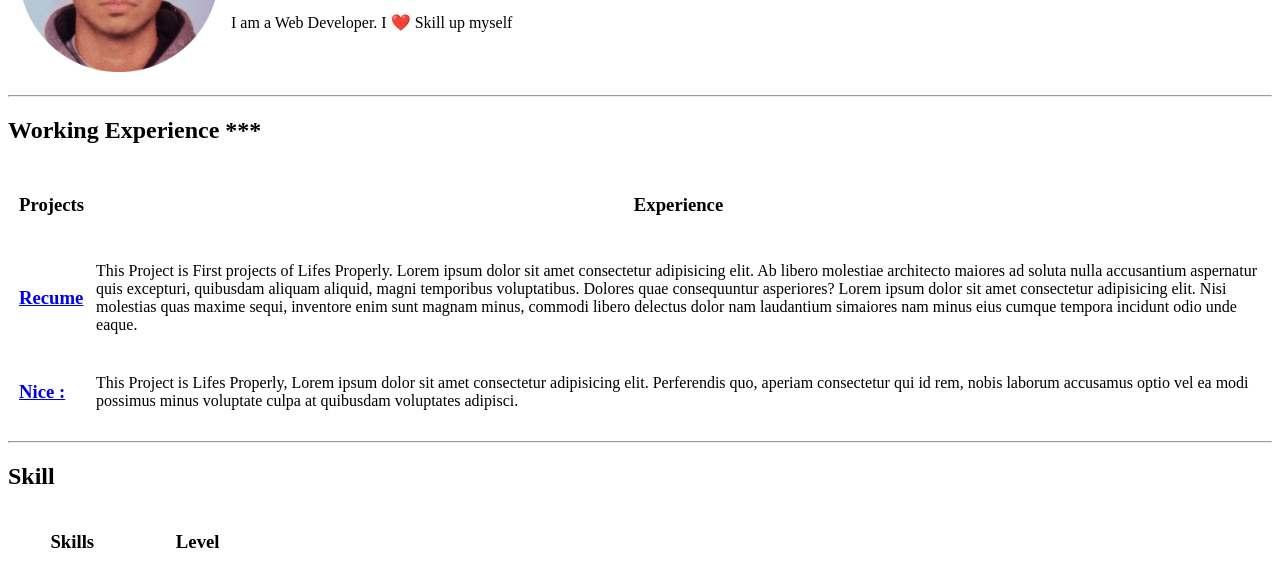
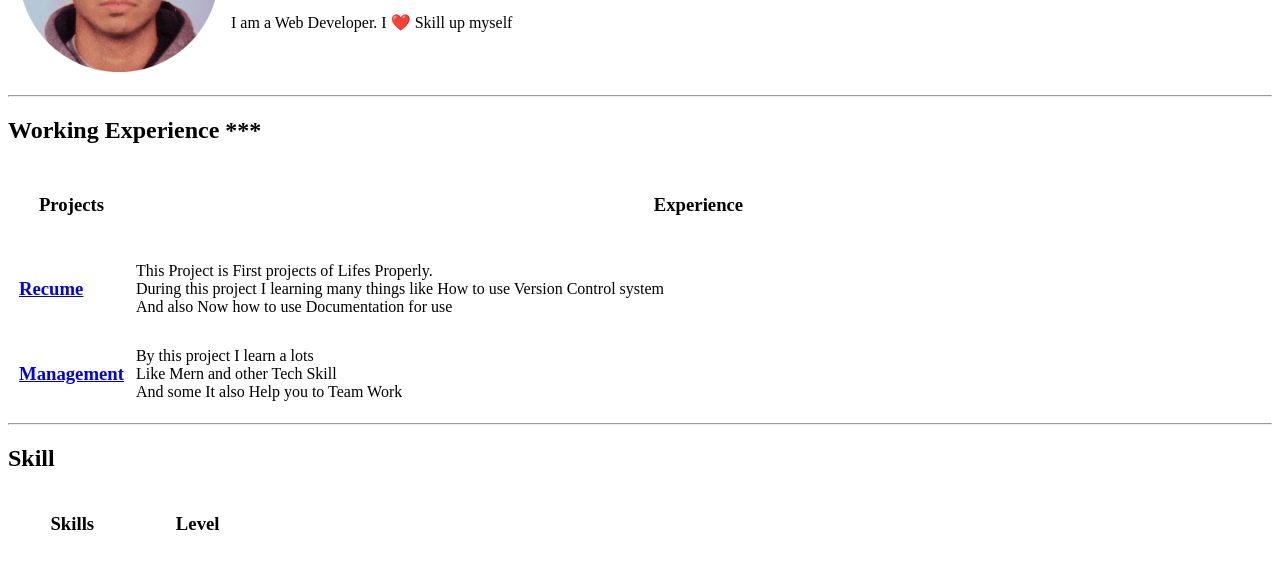
Before and after one commit to Debraj-Das/CV, a plain HTML site: page index.html in a window 1280 px wide. Shown: the part 147-719 px from the top of the page. Drawn offline with Linux system fonts and the light colour scheme.

Commit message:
Change in the Expersion Explantion

```diff
--- a/index.html
+++ b/index.html
@@ -37,27 +37,20 @@
           </td>
           <td>
             <p>
-              This Project is First projects of Lifes Properly. Lorem ipsum
-              dolor sit amet consectetur adipisicing elit. Ab libero molestiae
-              architecto maiores ad soluta nulla accusantium aspernatur quis
-              excepturi, quibusdam aliquam aliquid, magni temporibus
-              voluptatibus. Dolores quae consequuntur asperiores? Lorem ipsum
-              dolor sit amet consectetur adipisicing elit. Nisi molestias quas
-              maxime sequi, inventore enim sunt magnam minus, commodi libero
-              delectus dolor nam laudantium simaiores nam minus eius cumque
-              tempora incidunt odio unde eaque.
+              This Project is First projects of Lifes Properly. <br>
+              During this project I learning many things like How to use Version Control system <br>
+              And also Now how to use Documentation for use <br>
             </p>
           </td>
         </tr>
         <tr>
           <td>
-            <a href="#"><h3>Nice :</h3></a>
+            <a href="#"><h3>Management </h3></a>
           </td>
           <td>
-            This Project is Lifes Properly, Lorem ipsum dolor sit amet
-            consectetur adipisicing elit. Perferendis quo, aperiam consectetur
-            qui id rem, nobis laborum accusamus optio vel ea modi possimus minus
-            voluptate culpa at quibusdam voluptates adipisci.
+            By this project I learn a lots<br>
+            Like Mern and other Tech Skill <br>
+            And some It also Help you to Team Work <br>
           </td>
         </tr>
         <!-- As you want to add experience on you Do -->
```
